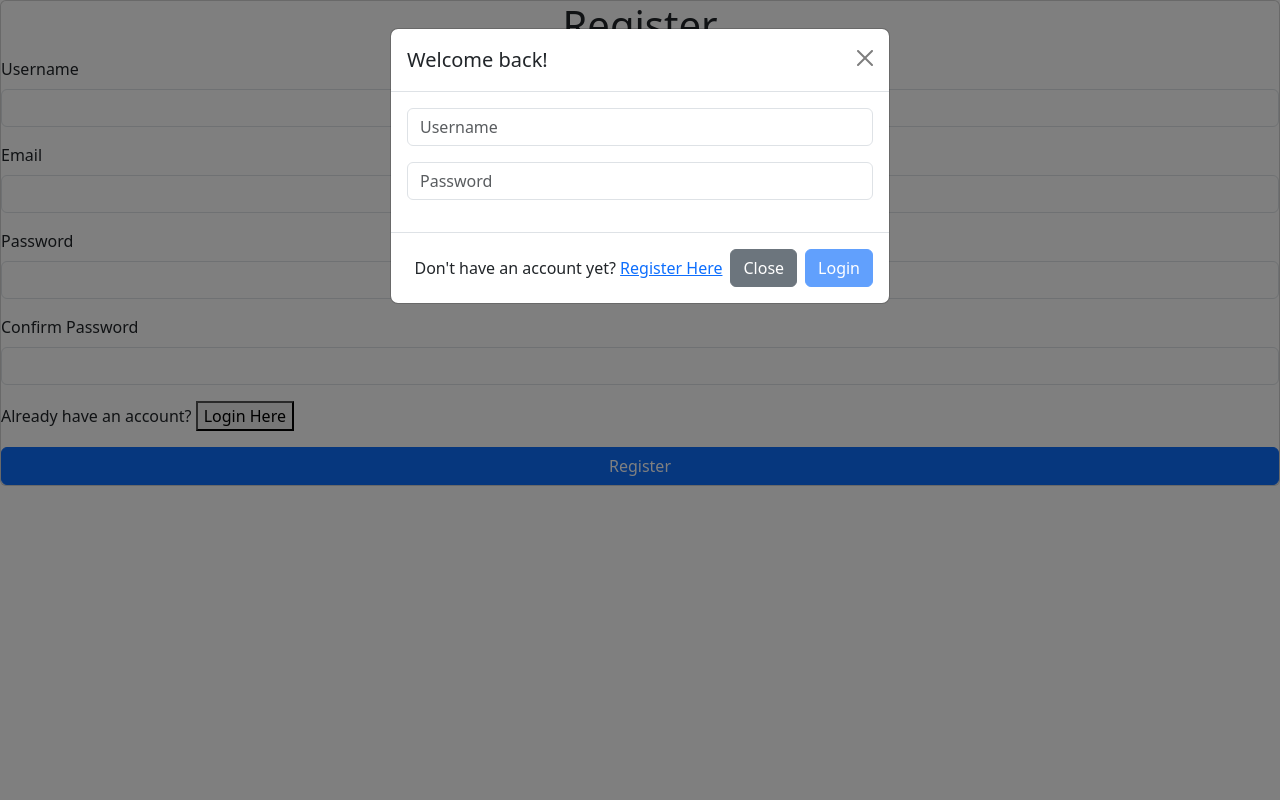
After one commit to ConeGroup/gatau, a Django app: page /register/ in a window 1280 px wide, after a click on "Login Here". The commit adds this page. Run offline with Django 4.2, Linux system fonts and the light colour scheme.

Commit message:
add homepage, navbar, register, and login features

```diff
--- /dev/null
+++ b/home/forms.py
@@ -0,0 +1,20 @@
+from django import forms
+from django.forms import ModelForm
+from django.contrib.auth.models import User
+from django.contrib.auth.forms import UserCreationForm
+
+class RegisterForm(UserCreationForm):
+    username = forms.CharField(widget=forms.TextInput(attrs={'class':'form-control'}))
+    email = forms.EmailField(widget=forms.EmailInput(attrs={'class':'form-control'}))
+    password1 = forms.CharField(widget=forms.PasswordInput(attrs={'class':'form-control'}))
+    password2 = forms.CharField(widget=forms.PasswordInput(attrs={'class':'form-control'}))
+
+    class Meta:
+        model = User
+        fields = ['username', 'email', 'password1', 'password2',]
+
+    def custom_error_display(self):
+        error_string = ""
+        for field, errors in self.errors.items():
+            error_string += errors
+        return error_string
--- /dev/null
+++ b/home/templates/register.html
@@ -0,0 +1,131 @@
+{% extends 'base.html' %}
+{% load static %}
+
+{% block meta %}
+<!-- <link href="{% static 'main/css/login-style.css' %}" rel="stylesheet">
+<link href="{% static 'main/css/register-style.css' %}" rel="stylesheet"> -->
+
+    <title>Register</title>
+{% endblock meta %}
+
+{% block content %}
+
+<div class="global-container-reg">
+    <div class="card reg-form">
+        <div class="card-body-login">
+            <h1 class="card-title text-center">Register</h1>
+        </div>
+
+        <div class="card-text-reg">
+            <form method="POST" action="">
+                {% csrf_token %}
+
+                <div class="mb-3">
+                    <label for="exampleInputEmail1" class="form-label">Username</label>
+                    {{form.username}}
+                </div>
+                <div class="mb-3">
+                    <label for="exampleInputEmail1" class="form-label">Email</label>
+                    {{form.email}}
+                </div>
+                <div class="mb-3">
+                    <label for="exampleInputPassword1" class="form-label">Password</label>
+                    {{form.password1}}
+                </div>
+                <div class="mb-3">
+                    <label for="exampleInputPassword2" class="form-label">Confirm Password</label>
+                    {{form.password2}}
+                </div>
+                <div class="mb-3">
+                    Already have an account? <button data-bs-toggle="modal" class="reg-link" type="button" data-bs-target="#exampleModal">Login Here</button>
+                </div>
+                {% if form.errors %}
+                    <div class="errorlist">
+                        {{ form.custom_error_display|safe }}
+                    </div>
+                {% endif %}
+                <div class="d-grid gap-2">
+                    <button type="submit" class="btn btn-primary" value="Register">Register</button>
+                </div>
+            </form>
+        </div>
+    </div>
+</div>
+
+<div class="modal fade" id="exampleModal" tabindex="-1" aria-labelledby="exampleModalLabel" aria-hidden="true">
+    <div class="modal-dialog">
+        <div class="modal-content">
+            <div class="modal-header">
+                <div><h1 class="modal-title fs-5" id="exampleModalLabel">Welcome back!</h1></div>
+                <div><button type="button" class="btn-close" data-bs-dismiss="modal" aria-label="Close"></button></div>
+            </div>
+            <div class="modal-body">
+                <form id="form" method="POST" action="{% url 'home' %}" onsubmit="return false;">
+                    {% csrf_token %}
+                    <div class="mb-3">
+                        <input type="text" class="form-control" id="input-user" name="username", placeholder="Username" required oninput="toggleSubmit()"></input>
+                    </div>
+                    <div class="mb-3">
+                        <input type="password" class="form-control" id="input-pass" name="password", placeholder="Password" required oninput="toggleSubmit()"></input>
+                    </div>
+                </form>
+            </div>
+            <div class="modal-footer">
+                <!-- <div class="flash-message text-center">
+                    {% if messages %}
+                        {% for message in messages %}
+                            {{ message }}
+                        {% endfor %}
+                    {% endif %}
+
+                </div>   -->
+                <div>
+                    Don't have an account yet? <a href="{% url 'register' %}" class="reg-link">Register Here</a>
+                    <div class="flash-message text-center">
+                        {% if messages %}
+                            {% for message in messages %}
+                                {{ message }}
+                            {% endfor %}
+                        {% endif %}
+                    </div>
+                </div>
+                <button type="button" class="btn btn-secondary" data-bs-dismiss="modal">Close</button>
+                <button type="submit" class="btn btn-primary" id="login-btn" data-bs-dismiss="modal" disabled onclick="login()">Login</button>
+            </div>
+        </div>
+    </div>
+</div>
+
+<script>
+
+    async function refreshUser() {
+        console.log("helloerror")
+        fetch("{% url 'user_home' %}")
+        window.location.href="{% url 'user_home' %}";
+    }
+
+    function toggleSubmit() {
+        const inputUser = document.getElementById('input-user');
+        const inputPass = document.getElementById('input-pass')
+        const submitButton = document.getElementById('login-btn');
+        if (inputUser.value.trim() === '' || inputPass.value.trim() === '') {
+            submitButton.setAttribute('disabled', 'disabled');
+        } else {
+            submitButton.removeAttribute('disabled');
+        }
+    }
+
+    function login() {
+        console.log("hello");
+        fetch("{% url 'login' %}", {
+            method: "POST",
+            body: new FormData(document.querySelector('#form'))
+        }).then(refreshUser)
+
+        document.getElementById("form").reset()
+        return false
+    }
+
+</script>
+
+{% endblock content %}
--- /dev/null
+++ b/home/urls.py
@@ -0,0 +1,12 @@
+from django.urls import path
+from home.views import home, user_home
+from home.views import logout_user, login_user
+from home.views import register
+
+urlpatterns = [
+    path('', home, name='home'),
+    path('user-page/', user_home, name='user_home'),
+    path('login/', login_user, name='login'),
+    path('logout/', logout_user, name='logout'),
+    path('register/', register, name='register'),
+]
--- a/home/views.py
+++ b/home/views.py
@@ -1,3 +1,61 @@
-from django.shortcuts import render
+import datetime
+from django.shortcuts import render, redirect
+from django.contrib.auth import authenticate, login, logout
+from django.contrib import messages
+from .forms import RegisterForm
+from django.http import HttpResponseRedirect
+from django.urls import reverse
+from django.http import HttpResponse
+from django.core import serializers
+from django.contrib.auth.forms import UserCreationForm
+from django.contrib import messages
+from django.contrib.auth.decorators import login_required
+from .forms import RegisterForm
+from django.views.decorators.csrf import csrf_exempt
+from django.http import JsonResponse
 
 # Create your views here.
+def home(request):
+    return render(request, 'homepage.html', {})
+
+@login_required
+def user_home(request):
+    context = {
+        'name': request.user.username,
+    }
+    return render(request, "homepage.html", context)
+
+def register(request):
+    form = RegisterForm()
+
+    if request.method == "POST":
+        form = RegisterForm(request.POST)
+        if form.is_valid():
+            form.save()
+            messages.success(request, 'Your account has been successfully created!')
+            return redirect('home')
+
+    context = {'form':form}
+    return render(request, 'register.html', context)
+
+def login_user(request):
+    # Check to see if someone logging in
+    if request.method == 'POST':
+        username = request.POST.get('username')
+        password = request.POST.get('password')
+
+        # Authenticate
+        user = authenticate(request, username=username, password=password)
+        if user is not None:
+            login(request, user)
+            response = HttpResponseRedirect(reverse('user_home'))
+            messages.success(request, "Login succeeded")
+            return response
+        else:
+            return HttpResponse(messages.info(request, 'Sorry, incorrect username or password. Please try again.'), status=400)
+
+
+def logout_user(request):
+    logout(request)
+    messages.success(request, "You have been logged out")
+    return redirect('home')
--- a/librarium/urls.py
+++ b/librarium/urls.py
@@ -15,8 +15,10 @@ Including another URLconf
     2. Add a URL to urlpatterns:  path('blog/', include('blog.urls'))
 """
 from django.contrib import admin
-from django.urls import path
+from django.urls import path, include
 
 urlpatterns = [
     path('admin/', admin.site.urls),
+    path('', include('home.urls')),
+
 ]
--- a/templates/base.html
+++ b/templates/base.html
@@ -1 +1,26 @@
-<h1>Welcome</h1>
+<!doctype html>
+<html lang="en">
+  <head>
+    <meta charset="utf-8">
+    <meta name="viewport" content="width=device-width, initial-scale=1">
+    <title>librarium</title>
+    <link href="https://cdn.jsdelivr.net/npm/bootstrap@5.3.2/dist/css/bootstrap.min.css" rel="stylesheet" integrity="sha384-T3c6CoIi6uLrA9TneNEoa7RxnatzjcDSCmG1MXxSR1GAsXEV/Dwwykc2MPK8M2HN" crossorigin="anonymous">
+  </head>
+  <body>
+
+    <div class="base-container">
+        {% if messages %}
+            {% for message in messages %}
+                <div class="alert alert-warning alert-dismissible fade show" role="alert">
+                    {{ message }}
+                    <button type="button" class="btn-close" data-bs-dismiss="alert" aria-label="Close"></button>
+                </div>
+            {% endfor %}
+        {% endif %}
+        {% block content %}
+        {% endblock %}
+    </div>
+
+    <script src="https://cdn.jsdelivr.net/npm/bootstrap@5.3.2/dist/js/bootstrap.bundle.min.js" integrity="sha384-C6RzsynM9kWDrMNeT87bh95OGNyZPhcTNXj1NW7RuBCsyN/o0jlpcV8Qyq46cDfL" crossorigin="anonymous"></script>
+  </body>
+</html>
```
Also changed, not shown: home/templates/homepage.html (added, +166 -0 lines), home/templates/navbar.html (added, +41 -0 lines).
